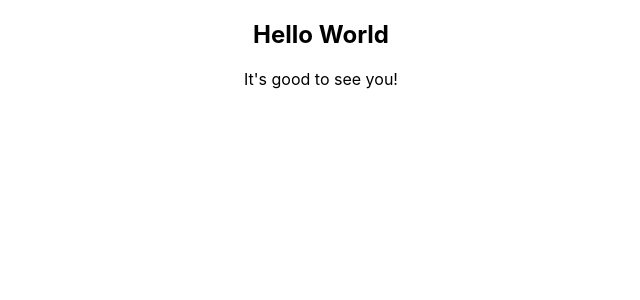
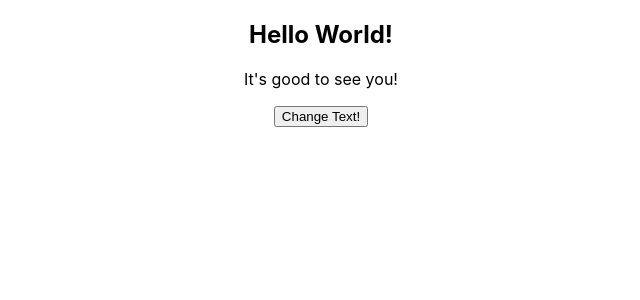
Before and after one commit to HamidrezaBahmani/ReactAppTest, a React (Create React App) app: page / in a window 1280 px wide. Shown: the top 300 px of the page, without its empty margins (319-959 px from the left). Built offline with nearby package versions, Linux system fonts and the light colour scheme.

Commit message:
Testing User Interaction State

```diff
--- a/src/components/Greeting.js
+++ b/src/components/Greeting.js
@@ -1,10 +1,17 @@
+import { useState } from "react";
 import React from "react";
 
 const Greeting = () => {
+  const [changeText, setChangedText] = useState(false);
+  const changeTextHandler = () => {
+    setChangedText(true);
+  };
   return (
     <div>
-      <h2>Hello World</h2>
-      <p>It's good to see you!</p>
+      <h2>Hello World!</h2>
+      {!changeText && <p>It's good to see you!</p>}
+      {changeText && <p>Changed!</p>}
+      <button onClick={changeTextHandler}>Change Text!</button>
     </div>
   );
 };
```
Also changed, not shown: 1 other file (tests, documents, lock files or other folders).
